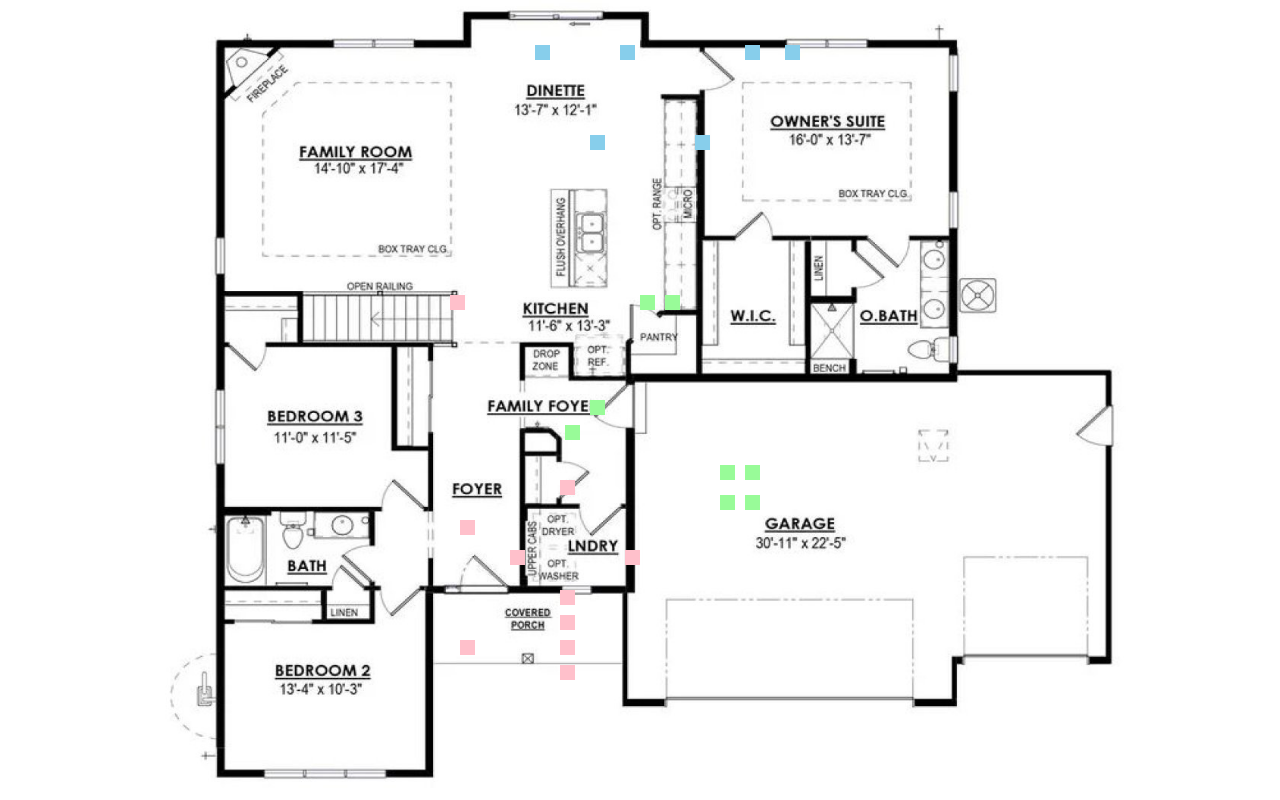
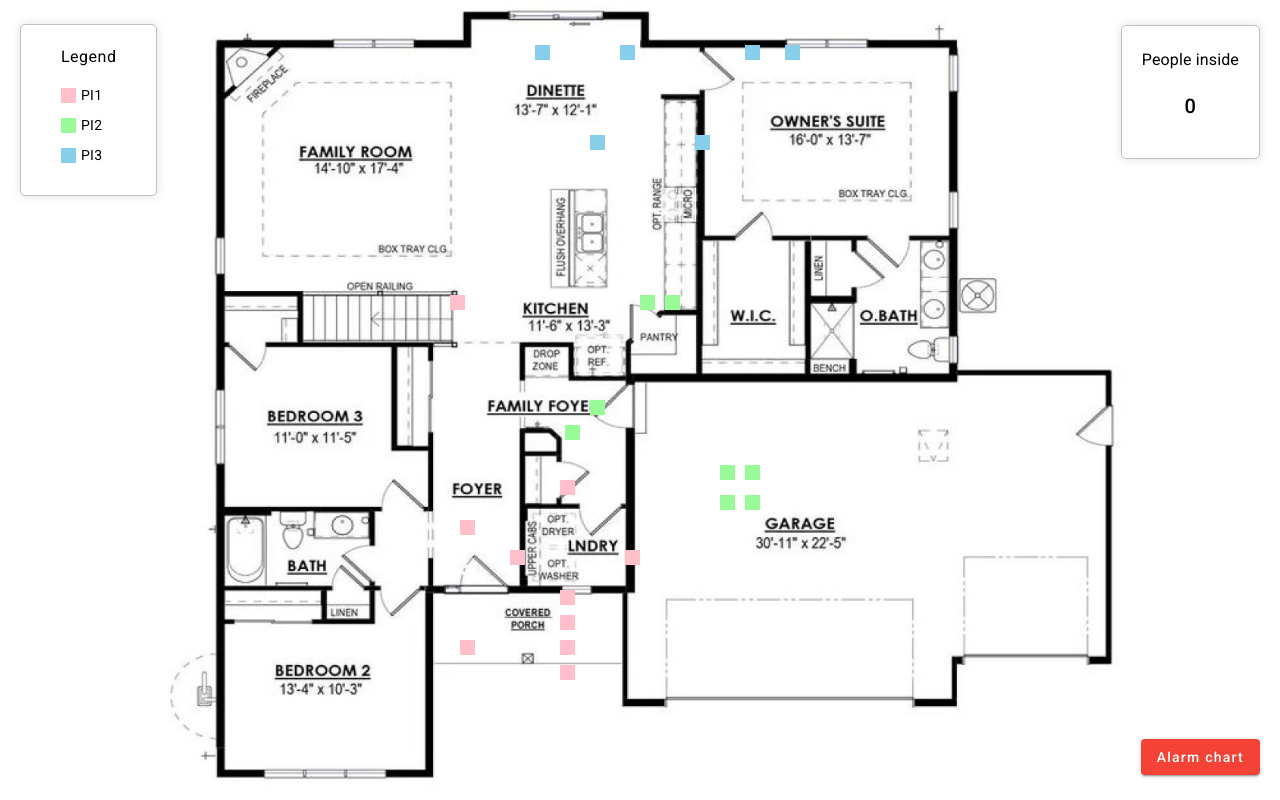
Before and after one commit to gazdicdanica/IoT_G3_tim7, an Angular app in the folder front/: page /home in a window 1280 px wide. Built offline with nearby package versions, Linux system fonts and the light colour scheme; no server answers.

Commit message:
Added alarm off writing to influx, and showing some values on fontend

```diff
--- a/front/src/app/home/home.component.css
+++ b/front/src/app/home/home.component.css
@@ -6,20 +6,56 @@
     height: 100vh;
 }
 
-/* .col{
-    width: 25%;
-    aspect-ratio: 1/1;
-    border: 1px solid #9b27b022;
-    border-radius: 15px;
+.legend{
+    position: absolute;
+    top: 10px;
+    left: 20px;
+}
+
+.legend ul{
+    list-style: none;
+    border: 1px solid rgba(135, 132, 132, 0.51);
+    border-radius: 5px;
+    padding: 20px 40px !important;
+    box-shadow: 0px 0px 10px 0px rgba(189, 188, 188, 0.47);
+
+}
+
+.legend ul li{
     display: flex;
+    flex-direction: row;
+    justify-content: space-between;
+    align-items: center;
+    margin: 10px 0;
+}
+
+.legend ul li span:hover{
+    cursor: default;
+}
+
+.legend-text{
+    margin-left: 20px;
+}
+
+.people-count{
+    position: absolute;
+    top: 25px;
+    right: 20px;
+    display: flex;
+    flex-direction: column;
     justify-content: center;
     align-items: center;
+    border: 1px solid rgba(135, 132, 132, 0.51);
+    box-shadow: 0px 0px 10px 0px rgba(189, 188, 188, 0.47);
+    padding: 20px;
+    border-radius: 5px;
 }
 
-.col:hover{
-    background-color:#9b27b034;
-    cursor: pointer;
-} */
+.history{
+    position:  absolute;
+    bottom: 25px;
+    right: 20px;
+}
 
 .wrapper img{
     height: 100vh;
--- a/front/src/app/home/home.component.html
+++ b/front/src/app/home/home.component.html
@@ -1,6 +1,23 @@
 
 <div class="wrapper">
     <img src="../../assets/res.jpg">
+    <div class="legend">
+        <ul>
+            <h4>Legend</h4>
+            <li><span class="dot pi1"></span><span class="legend-text">PI1</span></li>
+            <li><span class="dot pi2"></span><span class="legend-text">PI2</span></li>
+            <li><span class="dot pi3"></span><span class="legend-text">PI3</span></li>
+        </ul>
+    </div>
+
+    <div class="people-count">
+        <h3>People inside</h3>
+        <h2>{{peopleCount}}</h2>
+    </div>
+
+    <div class="history">
+        <button mat-raised-button color="warn" (click)="openFrame(21)">Alarm chart</button>
+    </div>
     <!-- PI1 -->
     <div class="dot pi1" id="dl" matTooltip="Door Light" (click)="openFrame(6)"></div>
     <div class="dot pi1" id="dpir1" matTooltip="Door Motion Sensor 1" (click)="openFrame(1)"></div>
--- a/front/src/app/home/home.component.ts
+++ b/front/src/app/home/home.component.ts
@@ -15,6 +15,7 @@ import { FrameComponent } from '../frame/frame.component';
 export class HomeComponent {
 
   alarmDialog!: MatDialogRef<AlarmComponent>;
+  peopleCount: number = 0;
 
   constructor(private wsService: WebsocketService, private dialog: MatDialog){}
 
@@ -37,6 +38,10 @@ export class HomeComponent {
       this.wsService.subscribeAlarmTopic((message: any) => {
         if(message["alarm"] == 1) this.alarm();
         else this.alarmDialog.close();
+      });
+
+      this.wsService.subscribePeopleCountTopic((message: any) => {
+        this.peopleCount = message["people_count"];
       });
     }).catch((error: any) => {
       console.error('Error connecting to WebSocket:', error);
--- a/front/src/app/service/websocket.service.ts
+++ b/front/src/app/service/websocket.service.ts
@@ -53,6 +53,13 @@ export class WebsocketService {
     });
   }
 
+  subscribePeopleCountTopic(callback: (message: any) => void) {
+    return this.socket.on("people_count", (message: any) => {
+      console.log('Received message:', message);
+      callback(JSON.parse(message));
+    });
+  }
+
   disconnect(): void {
     if (this.socket && this.socket.connected) {
       this.socket.disconnect();
```
Also changed, not shown: 1 other file (tests, documents, lock files or other folders).
